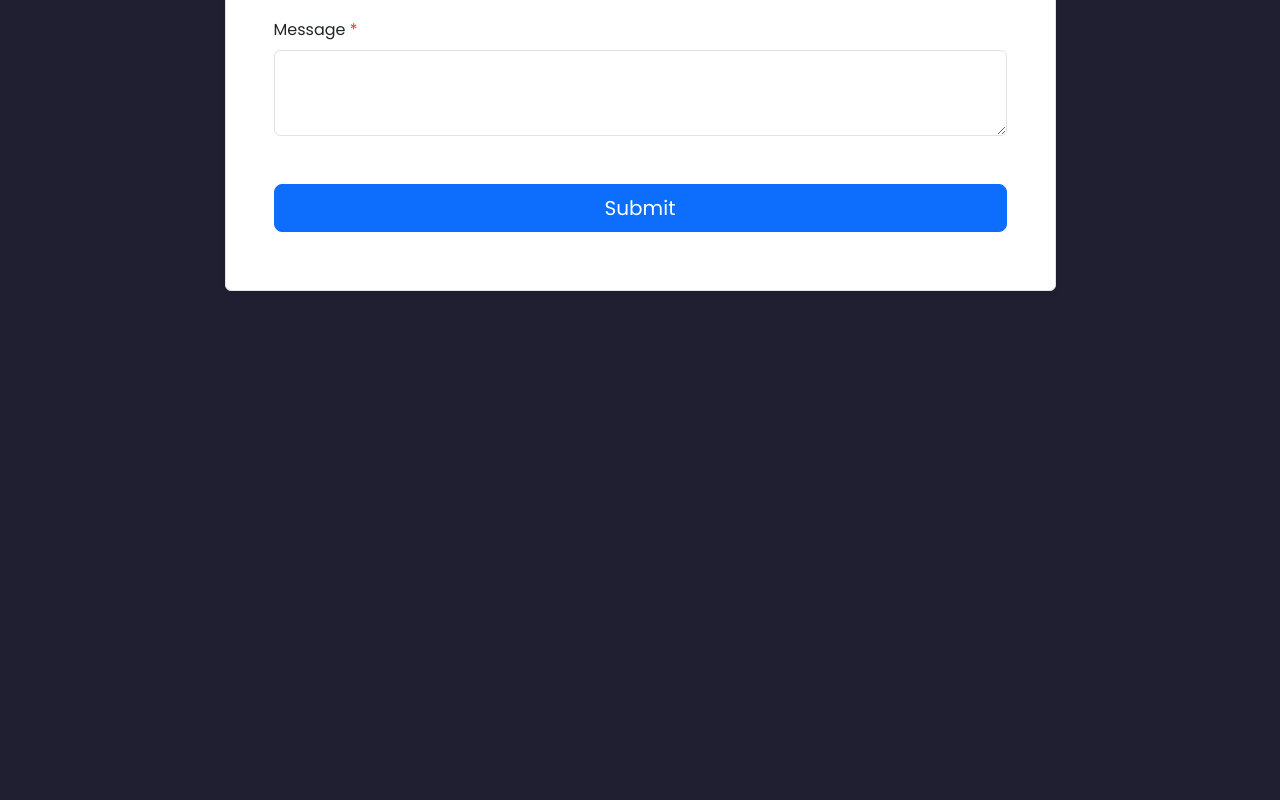
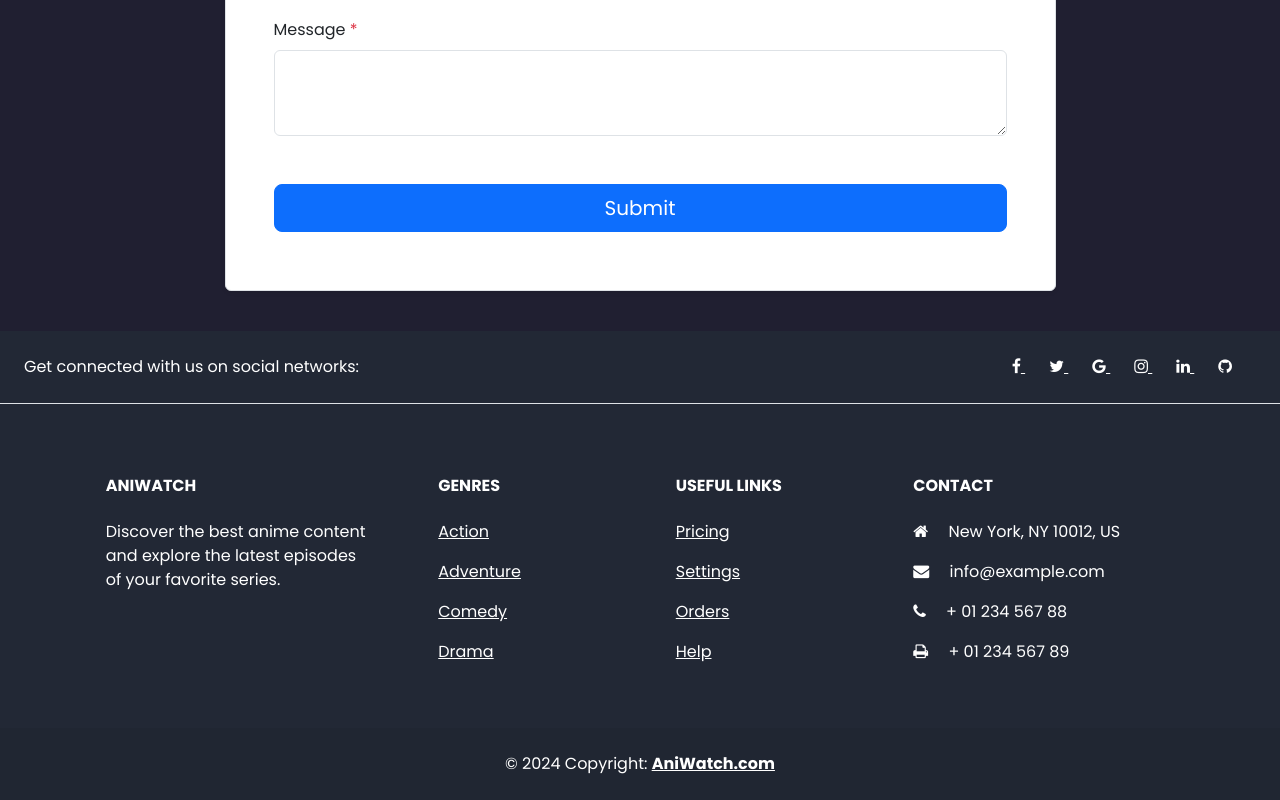
Before and after one commit to RahulBattula/LV07, a plain HTML site: page contact.html in a window 1280 px wide. Shown: the part 680-1480 px from the top of the page. Before the commit the page ends 987 px from the top, so only its background shows below. Drawn offline with nearby package versions, Linux system fonts and the light colour scheme; a script that the page names is missing.

Commit message:
added_footer_in_contactPage

```diff
--- a/contact.html
+++ b/contact.html
@@ -11,8 +11,9 @@
 </head>
 <body>
 
-    <!-- navbar -->
+    <!-- header -->
     <header>
+      <!-- navbar -->
         <nav class="navbar navbar-expand-lg mt-4">
             <div class="container-fluid">
                 <img src="./images/icons8-naruto.svg" class="nav-logo" width="40" height="40" alt="Logo">
@@ -55,7 +56,9 @@
         </nav>
     </header>
 
+    <!-- main -->
     <main>
+      <!-- form -->
         <section class="py-3 py-md-3">
           <div class="container">
             <div class="row justify-content-md-center">
@@ -123,6 +126,72 @@
         </section>
     </main>
 
+    <!-- footer -->
+    <footer class="text-center text-lg-start text-white mt-4 " style="background-color: #222835">
+      <section class="d-flex justify-content-center justify-content-lg-between p-4 border-bottom">
+          <div class="me-5 d-none d-lg-block">
+              <span>Get connected with us on social networks:</span>
+          </div>
+          <div>
+              <a href="" class="me-4 text-reset">
+                  <i class="fa fa-facebook-f"></i>
+              </a>
+              <a href="" class="me-4 text-reset">
+                  <i class="fa fa-twitter"></i>
+              </a>
+              <a href="" class="me-4 text-reset">
+                  <i class="fa fa-google"></i>
+              </a>
+              <a href="" class="me-4 text-reset">
+                  <i class="fa fa-instagram"></i>
+              </a>
+              <a href="" class="me-4 text-reset">
+                  <i class="fa fa-linkedin"></i>
+              </a>
+              <a href="" class="me-4 text-reset">
+                  <i class="fa fa-github"></i>
+              </a>
+          </div>
+      </section>
+      <section class="p-4">
+          <div class="container text-center text-md-start mt-5">
+              <div class="row mt-3">
+                  <div class="col-md-3 col-lg-4 col-xl-3 mx-auto mb-4">
+                      <h6 class="text-uppercase fw-bold mb-4">AniWatch</h6>
+                      <p>
+                          Discover the best anime content and explore the latest episodes of your favorite series.
+                      </p>
+                  </div>
+                  <div class="col-md-2 col-lg-2 col-xl-2 mx-auto mb-4">
+                      <h6 class="text-uppercase fw-bold mb-4">Genres</h6>
+                      <p><a href="#!" class="text-reset">Action</a></p>
+                      <p><a href="#!" class="text-reset">Adventure</a></p>
+                      <p><a href="#!" class="text-reset">Comedy</a></p>
+                      <p><a href="#!" class="text-reset">Drama</a></p>
+                  </div>
+                  <div class="col-md-3 col-lg-2 col-xl-2 mx-auto mb-4">
+                      <h6 class="text-uppercase fw-bold mb-4">Useful links</h6>
+                      <p><a href="#!" class="text-reset">Pricing</a></p>
+                      <p><a href="#!" class="text-reset">Settings</a></p>
+                      <p><a href="#!" class="text-reset">Orders</a></p>
+                      <p><a href="#!" class="text-reset">Help</a></p>
+                  </div>
+                  <div class="col-md-4 col-lg-3 col-xl-3 mx-auto mb-md-0 mb-4">
+                      <h6 class="text-uppercase fw-bold mb-4">Contact</h6>
+                      <p><i class="fa fa-home me-3"></i> New York, NY 10012, US</p>
+                      <p><i class="fa fa-envelope me-3"></i> info@example.com</p>
+                      <p><i class="fa fa-phone me-3"></i> + 01 234 567 88</p>
+                      <p><i class="fa fa-print me-3"></i> + 01 234 567 89</p>
+                  </div>
+              </div>
+          </div>
+      </section>
+      <div class="text-center p-4" style="background-color: rgba(0, 0, 0, 0.05);">
+          © 2024 Copyright:
+          <a class="text-reset fw-bold" href="#">AniWatch.com</a>
+      </div>
+    </footer>
+
   <script src="https://cdn.jsdelivr.net/npm/@popperjs/core@2.11.8/dist/umd/popper.min.js" integrity="sha384-oBqDVmMz4fnFO9gybBogGz1koyQzAqR4zSngFIBBn0YQF7hUFE0PCIZRmYkfj7jB" crossorigin="anonymous"></script>
   <script src="https://cdn.jsdelivr.net/npm/bootstrap@5.3.3/dist/js/bootstrap.min.js" integrity="sha384-ho+j7jyWK8fNQe+A12m0exL1BJL8N0A0ZkZK+0WglEC8wDPu0x6lvZKjHrfj6Lr3" crossorigin="anonymous"></script>
   <script src="https://cdn.jsdelivr.net/npm/bootstrap@5.2.1/dist/js/bootstrap.bundle.min.js" integrity="sha384-u1OknCvxWvY5kfmNBILK2hRnQC3Pr17a+RTT6rIHI7NnikvbZlHgTPOOmMi466C8" crossorigin="anonymous"></script>
```
